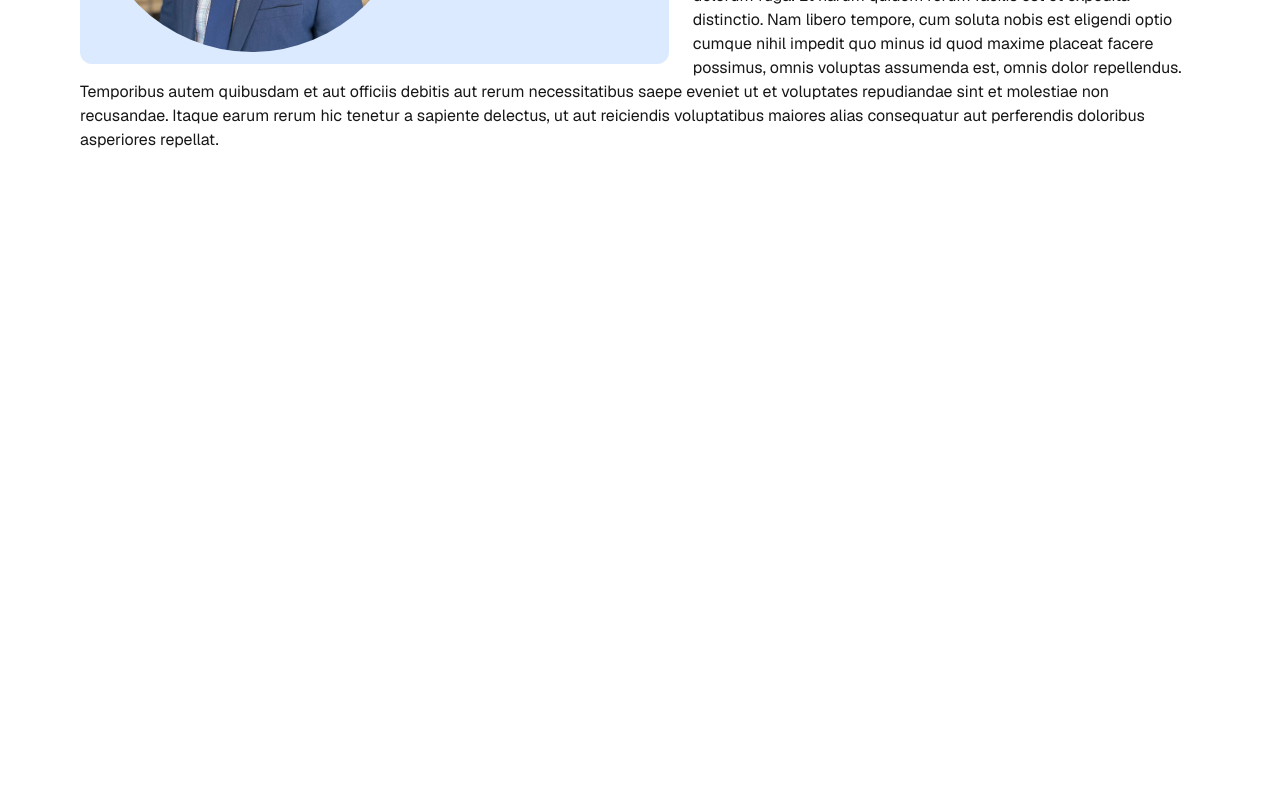
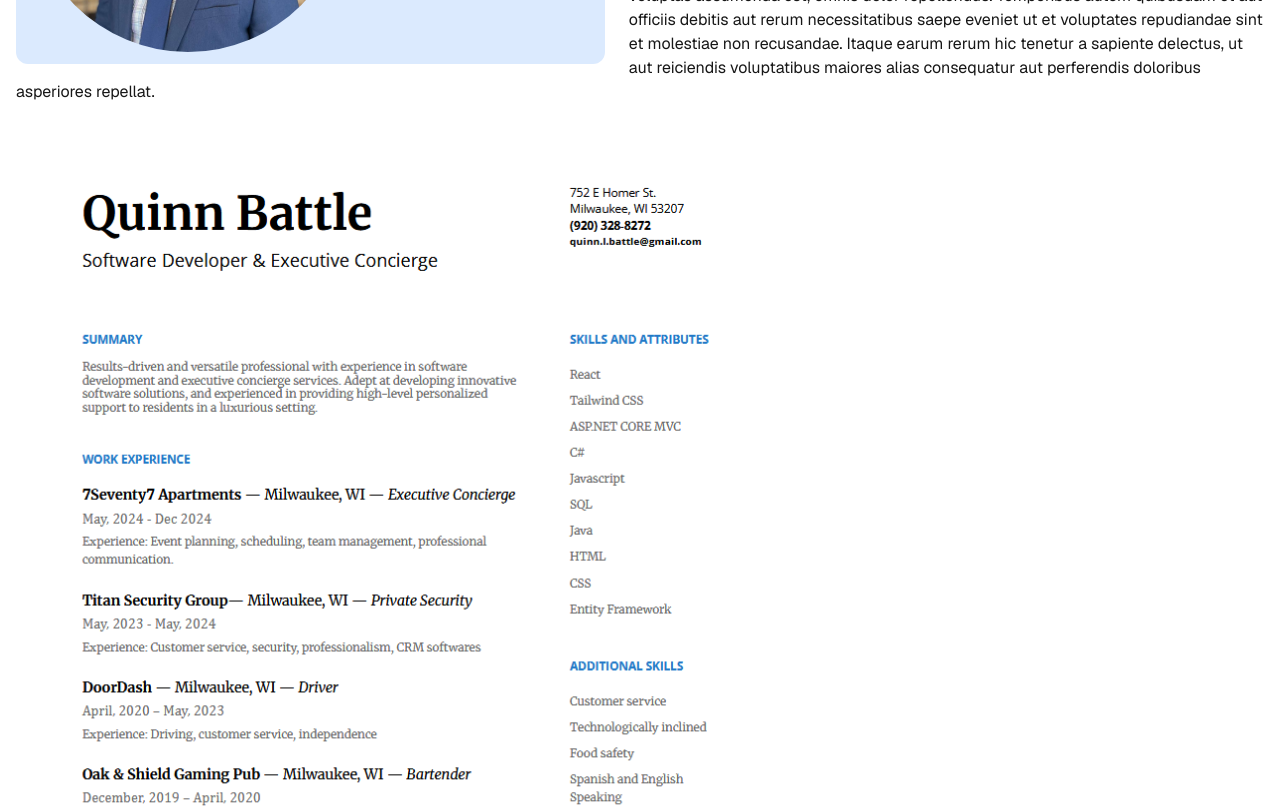
Before and after one commit to q-bat/portfolio, a Next.js app: page / in a window 1280 px wide. Shown: the part 360-1168 px from the top of the page. Before the commit the page ends 800 px from the top, so only its background shows below. Built offline with nearby package versions, Linux system fonts and the light colour scheme.

Commit message:
added resume

```diff
--- a/src/app/page.tsx
+++ b/src/app/page.tsx
@@ -6,9 +6,9 @@ import { useState } from "react";
 export default function Home() {
   const [menuOpen, setMenuOpen] = useState(false);
   return (
-    <div className="font-sans grid grid-rows-[auto_1fr_20px] min-h-screen pb-20 gap-6 w-full">
+    <div className="font-sans grid grid-rows-[auto_1fr_20px] min-h-screen pb-10 gap-6 w-full">
       {/* Navbar Header */}
-      <header className="sticky top-0 row-start-1 w-full flex justify-between items-center py-2 px-4 bg-blue-200 dark:bg-slate-900 shadow-md relative">
+      <header className="sticky top-0 row-start-1 flex justify-between items-center py-2 px-4 bg-blue-200 dark:bg-slate-900 shadow-md relative">
         {/* Logo & Title */}
         <div className="flex items-center gap-x-4">
           <img className="rounded-full" src="./QB-Professional.jpg" alt="Pic of Quinn" width={40} height={40} />
@@ -47,7 +47,7 @@ export default function Home() {
           </nav>
         )}
       </header>
-      <main className="flex grid gap-4 px-4 row-start-2 items-center justify center md:justify-start md:items-start w-full max-w-6xl mx-auto">
+      <main className="flex grid gap-4 px-4 row-start-2 items-center justify center md:justify-start md:items-start w-full max-w-7xl mx-auto">
         <div>
           <div className="flex items-center md:float-left gap-2 p-3 sm:mr-6 mb-4 bg-blue-100 dark:bg-slate-700 rounded-xl min-w-[20px] md:min-w-md max-w-full sm:max-w-full max-h-96 ">
             <img
@@ -78,6 +78,14 @@ export default function Home() {
             alias consequatur aut perferendis doloribus asperiores repellat.
           </div>
         </div>
+        <div className="items-center justify-center w-full md:w-3/4 lg:w-2/3">
+          <img
+            className="rounded-xl"
+            src=".\Part-time-res.png"
+            alt="Quinn Resume"
+            loading="eager"
+          />
+        </div>
       </main>
       <footer className="row-start-3 flex gap-[24px] flex-wrap items-center justify-center">
       </footer>
```
Also changed, not shown: public/Part-time-res.png (added).
